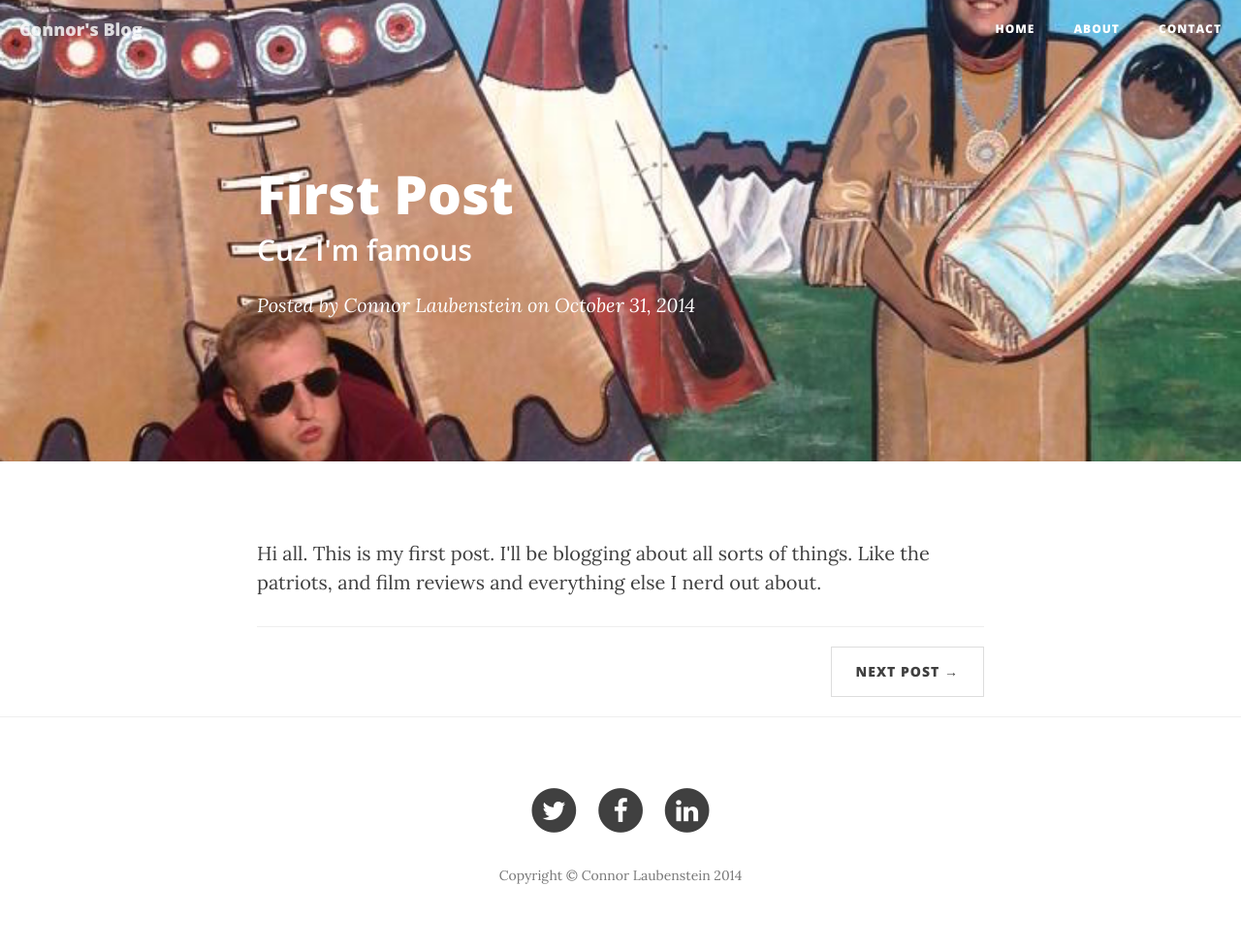
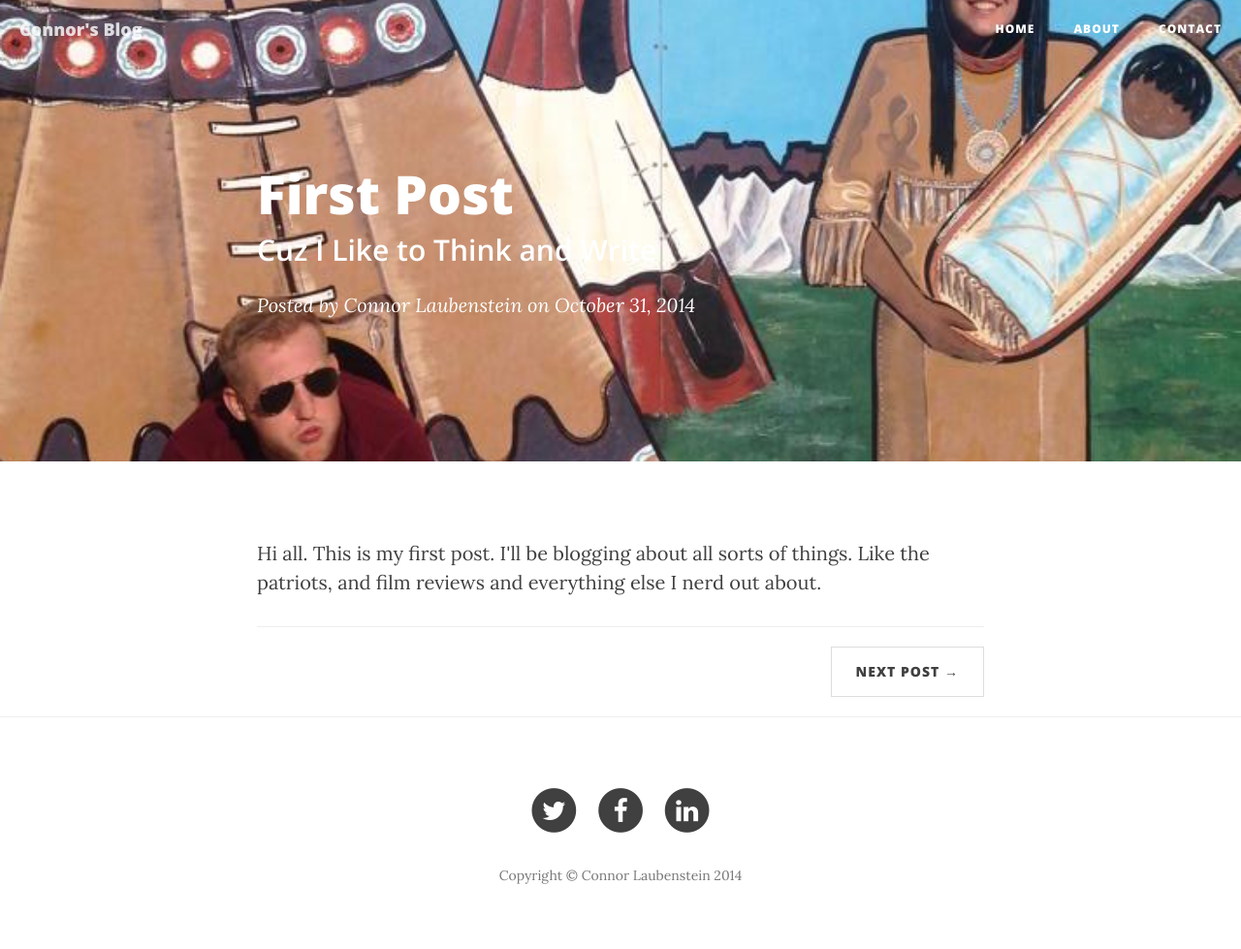
Before and after one commit to claubenstein/claubenstein.github.io, a Jekyll site: the page built from _posts/2014-06-10-firstpost.markdown, in a window 1280 px wide. Shown: the whole page at 97% size. Built offline with Jekyll 4.4.1, drawn with Linux system fonts in a browser that asks for light colours; nearby versions of some CDN libraries.

Commit message:
subtitle change in first post

```diff
--- a/_posts/2014-06-10-firstpost.markdown
+++ b/_posts/2014-06-10-firstpost.markdown
@@ -1,7 +1,7 @@
 ---
 layout:     post
 title:      "First Post"
-subtitle:   "Cuz I'm famous"
+subtitle:   "Cuz I Like to Think and Write"
 date:       2014-10-31 12:00:00
 author:     "Connor Laubenstein"
 header-img: "img/post-bg-01.jpg"
```
